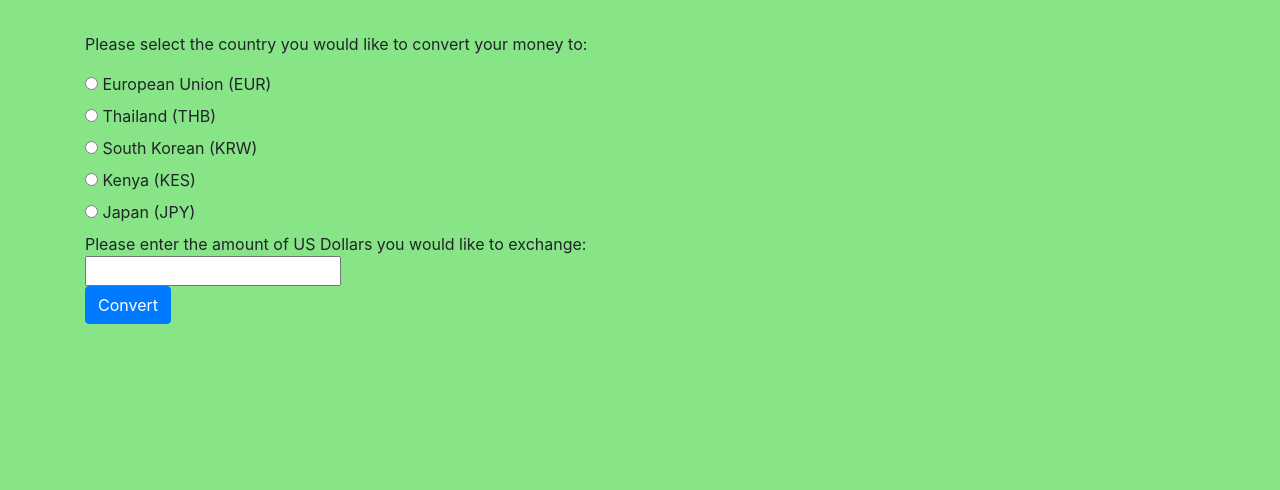
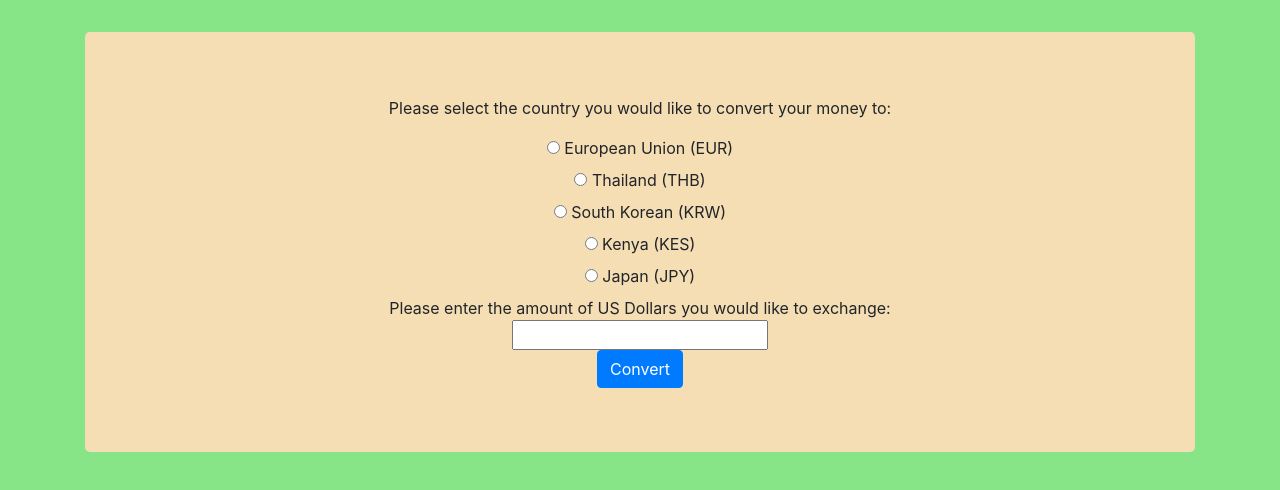
Before and after one commit to klang812/currency-exchanger, a website built with webpack: page src/index.html in a window 1280 px wide. Shown: the part 184-674 px from the top of the page. Built offline with nearby package versions, Linux system fonts and the light colour scheme.

Commit message:
add css styling

```diff
--- a/src/css/styles.css
+++ b/src/css/styles.css
@@ -6,3 +6,7 @@ body {
   background-color: snow;
   text-align: center;
 }
+
+#conversion {
+  background-color: wheat;
+}
--- a/src/index.html
+++ b/src/index.html
@@ -11,8 +11,8 @@
     <div class="jumbotron">
       <h1>Let's Convert Your Money!!</h1>
     </div>
+    <div class="jumbotron" id="conversion">
       <p>Please select the country you would like to convert your money to:</p>
-    <div>
         <form>
           <input type="radio" id="country" name="country" value="EUR" required>
           <label for="euro">European Union (EUR)</label><br>
@@ -25,13 +25,12 @@
           <input type="radio" id="country" name="country" value="JPY">
           <label for="yen">Japan (JPY)</label><br>
         </form>
-    </div>
       <form for="usDollar">Please enter the amount of US Dollars you would like to exchange:</form>
       <input type="text" id="usDollar" name="usDollar"><br>
       <button type="button" class="btn btn-primary" id="getConversion">Convert</button>
       <div class="showConversion"></div>
       <div class="showError"></div>
     </div>
-
+  </div>
 </body>
 </html>
--- a/src/main.js
+++ b/src/main.js
@@ -2,7 +2,7 @@ import $ from 'jquery';
 import 'bootstrap';
 import 'bootstrap/dist/css/bootstrap.min.css';
 import './css/styles.css';
-import CurrencyExchange from './js/currency-exchange.js';
+import CurrencyExchange from './services/currency-exchange.js';
 
 
 function getConversion(response) {
```
Also changed, not shown: src/services/currency-exchange.js (renamed from src/js/currency-exchange.js). Lines whose indentation alone changed are shown as unchanged.
